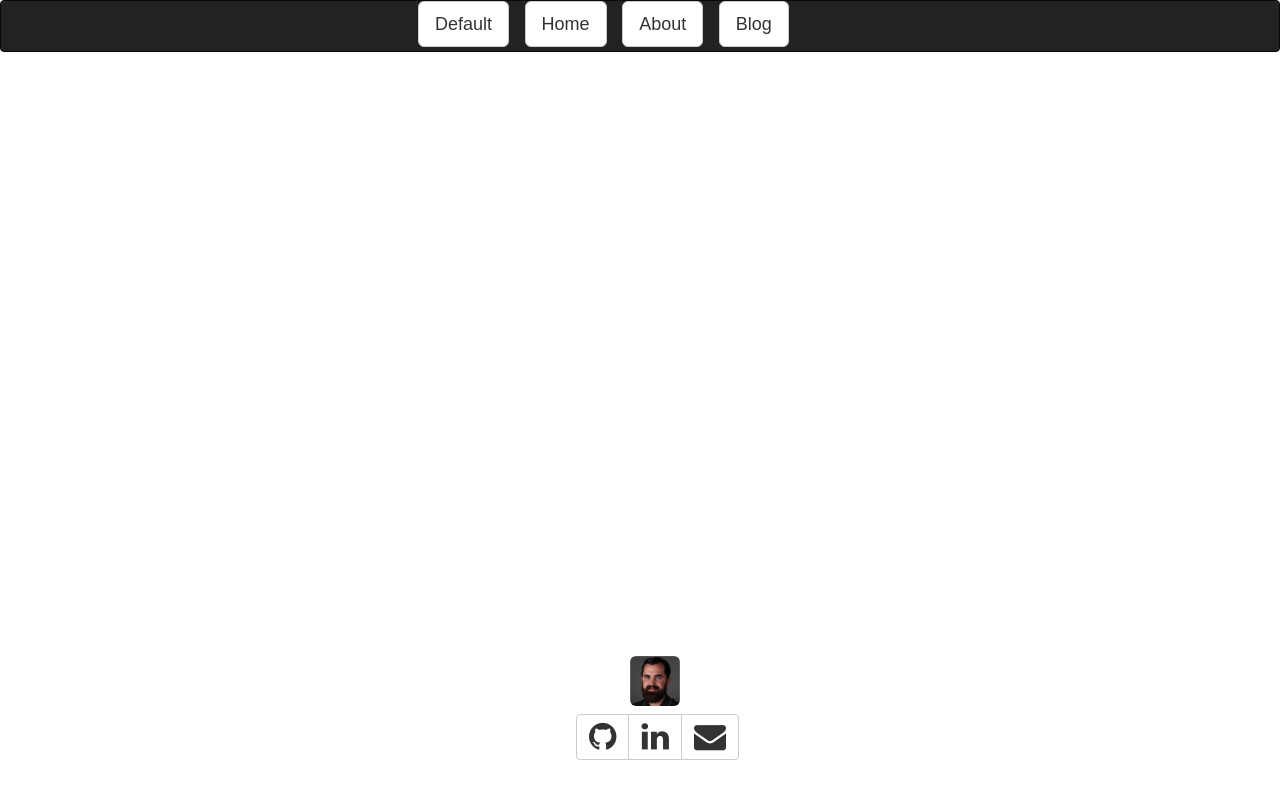
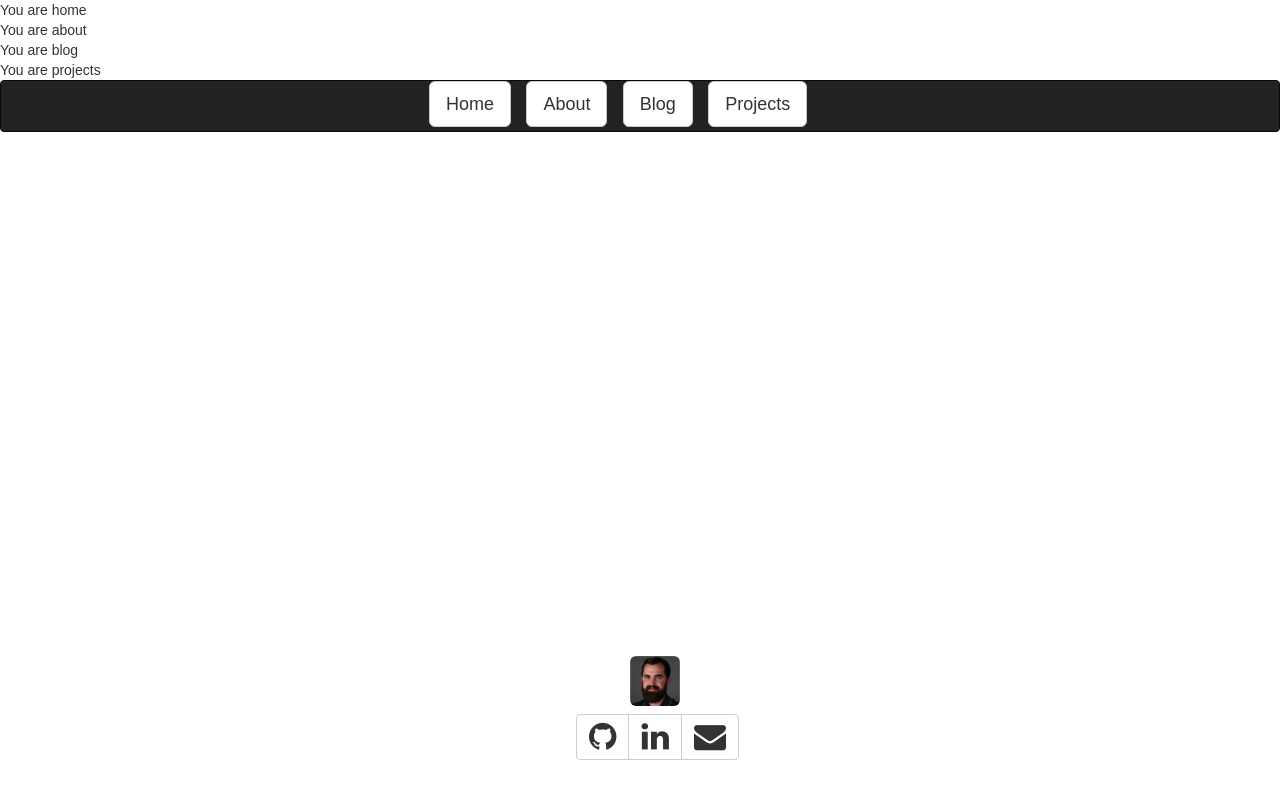
Before and after one commit to boveus/old-website, a React (Create React App) app: page / in a window 1280 px wide. Built offline with nearby package versions, Linux system fonts and the light colour scheme.

Commit message:
add functions to toggle between pages

```diff
--- a/public/index.html
+++ b/public/index.html
@@ -25,6 +25,22 @@
   <title>React App</title>
 </head>
 
+<div id='home'>
+  You are home
+</div>
+
+<div id='about'>
+  You are about
+</div>
+
+<div id='blog'>
+  You are blog
+</div>
+
+<div id='projects'>
+  You are projects
+</div>
+
 <body>
   <noscript>
       You need to enable JavaScript to run this app.
--- a/src/App.css
+++ b/src/App.css
@@ -46,7 +46,7 @@ footer {
 }
 
 .headerButtons {
-  margin-left: 30%;
+  margin-left: 31%;
 }
 
 .footerbuttons {
--- a/src/App.js
+++ b/src/App.js
@@ -7,9 +7,7 @@ class App extends Component {
   render () {
     return (
       <div>
-        <nav>
-          <Topnav />
-        </nav>
+        <Topnav />
         <Footer />
       </div>
     )
--- a/src/components/buttontoolbar.js
+++ /dev/null
@@ -1,22 +0,0 @@
-import React, { Component } from 'react'
-import { Button } from 'react-bootstrap'
-
-class Buttontoolbar extends Component {
-  constructor (props) {
-    super(props)
-    this.state = {
-    }
-  }
-  render () {
-    return (
-      <div className='headerButtons'>
-        <Button className='topButton' bsSize='large'> Default </Button>
-        <Button className='topButton' bsSize='large'> Home </Button>
-        <Button className='topButton' bsSize='large'> About </Button>
-        <Button className='topButton' bsSize='large'> Blog </Button>
-      </div>
-    )
-  }
-}
-
-export default Buttontoolbar
--- /dev/null
+++ b/src/components/headerbuttons.js
@@ -0,0 +1,46 @@
+import React, { Component } from 'react'
+import { Button } from 'react-bootstrap'
+
+class Headerbuttons extends Component {
+  constructor (props) {
+    super(props)
+    this.state = {
+    }
+  }
+
+  removeFromArray (value, arr) {
+    for (let i = 0; i < arr.length; i++) {
+      if (value === arr[i]) {
+        arr.splice(i, 1)
+        return arr
+      }
+    }
+  }
+
+  show (element) {
+    let elements = ['home', 'about', 'projects', 'blog']
+    document.getElementById(element).style.display = 'block'
+    let elementsArray = this.removeFromArray(element, elements)
+    this.hide(elementsArray)
+  }
+
+  hide (elementsArray) {
+    for (let i = 0; i < elementsArray.length; i++) {
+      let element = document.getElementById(elementsArray[i])
+      element.style.display = 'none'
+    }
+  }
+
+  render () {
+    return (
+      <div className='headerButtons'>
+        <Button className='topButton' bsSize='large' onClick={() => this.show('home')}> Home </Button>
+        <Button className='topButton' bsSize='large' onClick={() => this.show('about')}> About </Button>
+        <Button className='topButton' bsSize='large' onClick={() => this.show('blog')}> Blog </Button>
+        <Button className='topButton' bsSize='large' onClick={() => this.show('projects')}> Projects </Button>
+      </div>
+    )
+  }
+}
+
+export default Headerbuttons
--- a/src/components/topnav.js
+++ b/src/components/topnav.js
@@ -1,6 +1,6 @@
 import React, { Component } from 'react'
 import { Navbar } from 'react-bootstrap'
-import Buttontoolbar from './buttontoolbar'
+import Headerbuttons from './headerbuttons'
 
 class Topnav extends Component {
   constructor (props) {
@@ -10,16 +10,17 @@ class Topnav extends Component {
   }
   render () {
     return (
-
+      <nav>
         <Navbar inverse collapseOnSelect>
           <Navbar.Header>
             <Navbar.Brand />
             <Navbar.Toggle />
           </Navbar.Header>
           <Navbar.Collapse>
-          <Buttontoolbar />
+            <Headerbuttons />
           </Navbar.Collapse>
         </Navbar>
+      </nav>
     )
   }
 }
```
Also changed, not shown: src/components/body.js (added, +18 -0 lines). Lines whose indentation alone changed are shown as unchanged.
